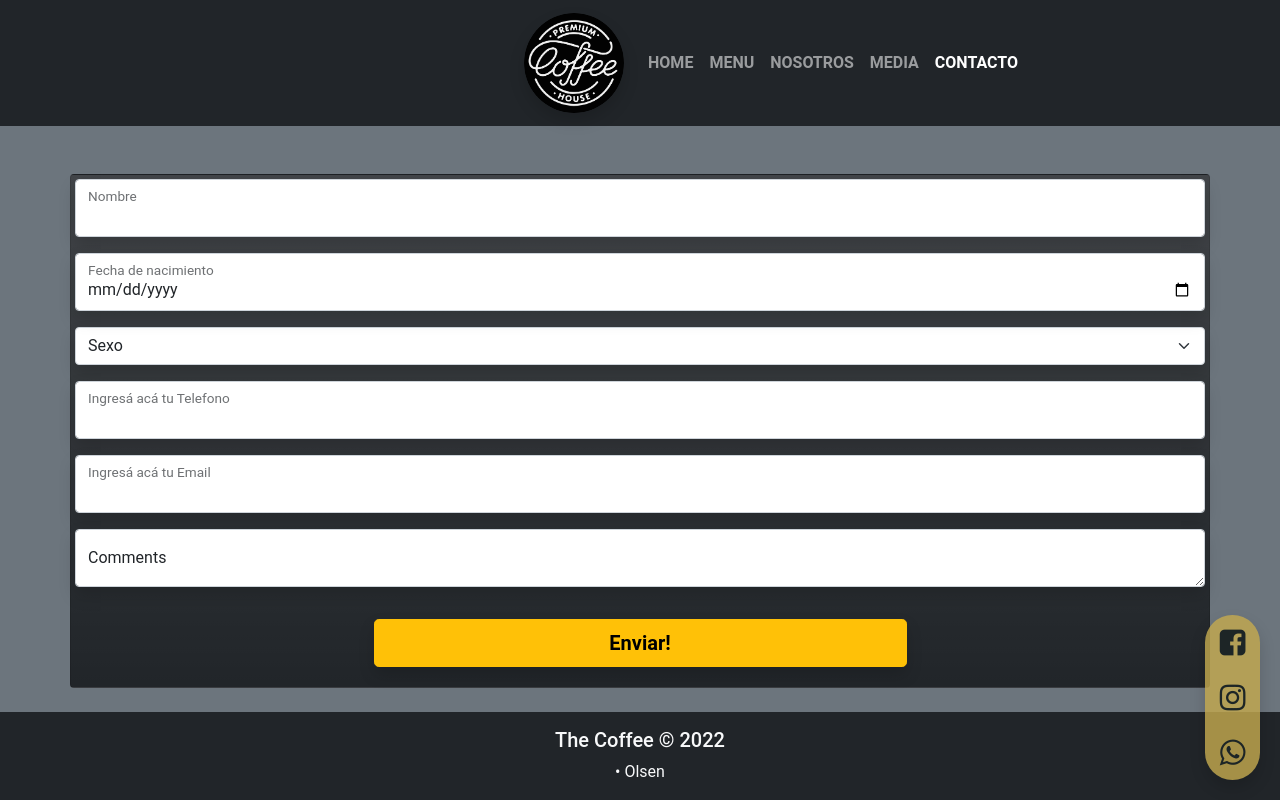
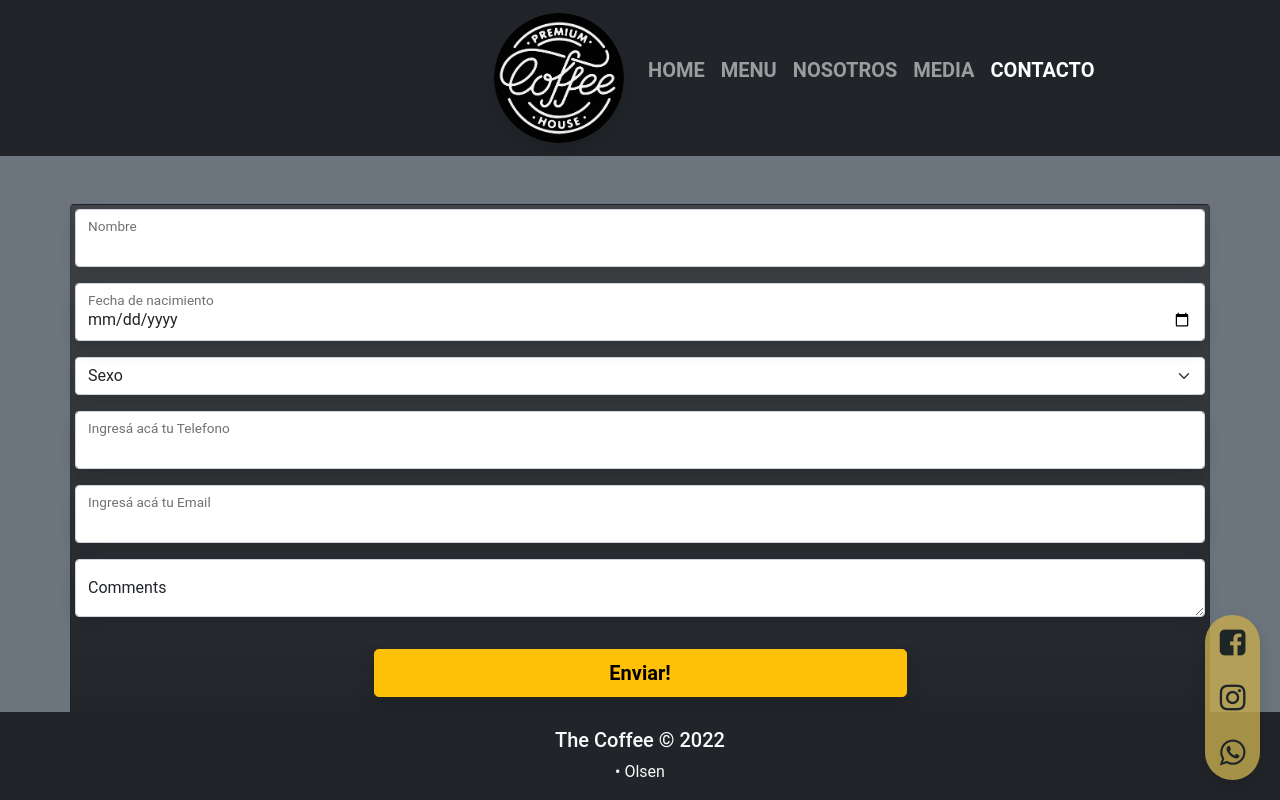
Before and after one commit to alanolsen28/thecoffe, a website: page pages/contacto.html in a window 1280 px wide. Drawn offline with nearby package versions, Linux system fonts and the light colour scheme.

Commit message:
cambios letra

```diff
--- a/pages/contacto.html
+++ b/pages/contacto.html
@@ -13,7 +13,8 @@
     <link rel="shortcut icon" href="./imagenes/logo.jpg">
     <link rel="preconnect" href="https://fonts.googleapis.com">
     <link rel="preconnect" href="https://fonts.gstatic.com" crossorigin>
-    <link href="https://fonts.googleapis.com/css2?family=Nunito:wght@300&family=Open+Sans:wght@300&display=swap" rel="stylesheet">
+    <link href="https://fonts.googleapis.com/css2?family=Nunito:wght@300&family=Open+Sans:wght@300&display=swap"
+      rel="stylesheet">
     <meta name="descripcion" content="Comprar el mejor cafe del mundo">
     <meta name="keywords" content="cafe, comprar cafe, el mejor cafe del mundo, cafe argentina, venta de cafe">
 
@@ -26,7 +27,7 @@
               <nav class="navbar navbar-expand-lg navbar-dark bg-dark">
                 <div class="col d-flex justify-content-end">
                   <a class="navbar-brand" href="#">
-                    <img src="../imagenes/logo.png" alt="imagenlogo" width="100" height="100"  class="rounded-circle shadow ">
+                    <img src="../imagenes/logo.png" alt="imagenlogo" width="130" height="130"  class="rounded-circle shadow ">
                         </a>
                     </div>
                     <div class="col">
@@ -37,11 +38,11 @@
                         </button>
                         <div class="collapse navbar-collapse" id="navbarNavAltMarkup">
                             <div class="navbar-nav destacado">
-                                <a class="nav-link" href="../index.html">HOME</a>
-                                <a class="nav-link" href="menu.html">MENU</a>
-                                <a class="nav-link" href="nosotros.html">NOSOTROS</a>
-                                <a class="nav-link" href="media.html">MEDIA</a>
-                                <a class="nav-link active" href="#">CONTACTO</a>
+                                <a class="nav-link" href="../index.html"><p class=fs-5>HOME</p></a>
+                                <a class="nav-link" href="menu.html"><p class=fs-5>MENU</p></a>
+                                <a class="nav-link" href="nosotros.html"><p class=fs-5>NOSOTROS</p></a>
+                                <a class="nav-link" href="media.html"><p class=fs-5>MEDIA</p></a>
+                                <a class="nav-link active" href="#"><p class=fs-5>CONTACTO</p></a>
                             </div>
                         </div>
                     </div>
```
Also changed, not shown: pages/media.html (+7 -7 lines), pages/menu.html (+6 -6 lines), pages/nosotros.html (+7 -7 lines), 1 other file.
